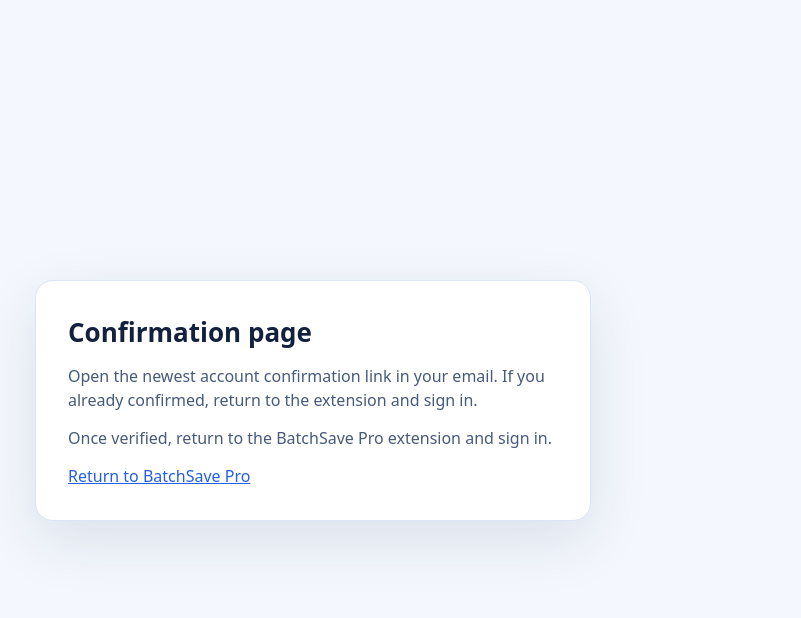
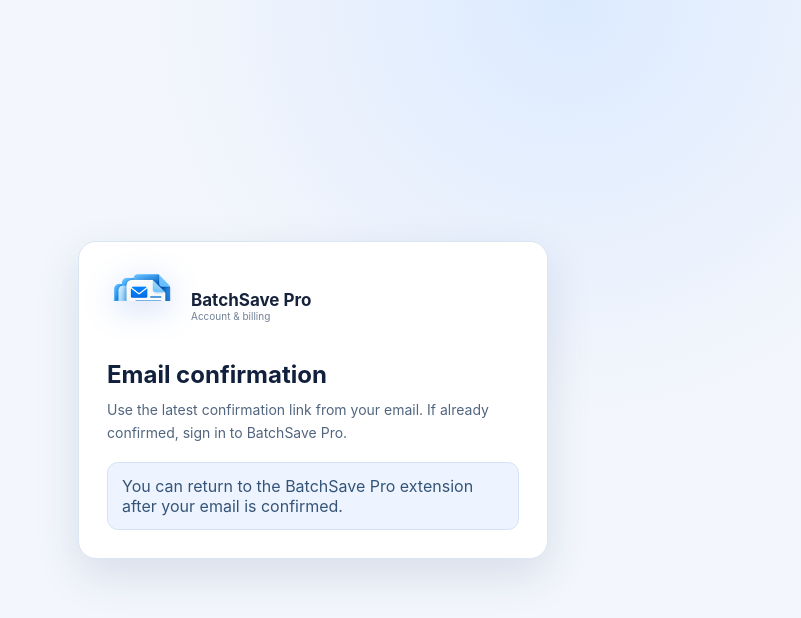
Before and after one commit to plamensve/batchsavepro-website, a plain HTML site: page signup-confirmed.html in a window 1280 px wide. Shown: the whole page, without its empty margins (327-1128 px from the left). Drawn offline with Linux system fonts and the light colour scheme.

Commit message:
Preserve account-confirmation design and fire verified Google Ads signup conversion

```diff
--- a/signup-confirmed.html
+++ b/signup-confirmed.html
@@ -5,78 +5,90 @@
 <meta name="viewport" content="width=device-width,initial-scale=1">
 <meta name="robots" content="noindex,nofollow">
 <meta name="referrer" content="no-referrer">
-  <title>Email confirmation — BatchSave Pro</title>
+<title>BatchSave Pro — Email confirmed</title>
 <style>
-    :root{font:16px/1.5 system-ui,-apple-system,"Segoe UI",sans-serif;color:#13213d;background:#f4f7fd}
-    body{min-height:100vh;display:grid;place-items:center;margin:0;padding:20px;box-sizing:border-box}
-    main{max-width:490px;background:white;padding:32px;border:1px solid #dce5f3;border-radius:18px;box-shadow:0 20px 60px #142a531c}
-    h1{margin:0 0 12px;font-size:26px}p{margin:0 0 14px;color:#465a7b}a{color:#245fe5}
+:root{font-family:Inter,system-ui,-apple-system,"Segoe UI",sans-serif;color:#17233b;background:#f3f6fc}
+*{box-sizing:border-box}
+body{margin:0;min-height:100vh;display:grid;place-items:center;padding:20px;background:radial-gradient(circle at 70% 0,#dceaff,transparent 35%),#f3f6fc}
+.card{width:min(470px,100%);background:#fff;border:1px solid #dce5f3;border-radius:18px;padding:28px;box-shadow:0 16px 44px #19396b20}
+.brand-row{display:flex;align-items:center;gap:12px;margin-bottom:18px}
+.logo{display:block;width:72px;height:72px;object-fit:contain;filter:drop-shadow(0 7px 16px rgba(30,91,220,.22))}
+.brand{display:flex;flex-direction:column}.brand strong{font-size:17px}.brand span{font-size:10px;color:#718096}
+h1{font-size:24px;margin:0 0 10px;color:#10203d}
+p{font-size:14px;line-height:1.6;color:#52657f;margin:0}
+.status{margin-top:18px;padding:13px 14px;border-radius:11px;background:#eef4ff;border:1px solid #d4e2f8;color:#345477}
+.status.success{background:#effbf5;border-color:#a8dec8;color:#146b4d}
 </style>
 </head>
 <body>
-<main>
-  <h1 id="heading">Verifying your email…</h1>
-  <p id="details">Checking your account securely.</p>
-  <p>Once verified, return to the BatchSave Pro extension and sign in.</p>
-  <a href="/">Return to BatchSave Pro</a>
+<main class="card">
+<div class="brand-row">
+<img class="logo" src="assets/app-icon.png" alt="BatchSave Pro">
+<div class="brand"><strong>BatchSave Pro</strong><span>Account &amp; billing</span></div>
+</div>
+<h1 id="heading">Checking confirmation…</h1>
+<p id="copy">Verifying the account securely.</p>
+<div id="status" class="status">You can return to the BatchSave Pro extension after your email is confirmed.</div>
 </main>
 <script>
 (async()=>{
  const heading=document.getElementById("heading");
-  const details=document.getElementById("details");
-  const fragment=new URLSearchParams(location.hash.slice(1));
-  const token=fragment.get("access_token");
-  const verificationType=fragment.get("type");
-  // Supabase implicit flow places bearer tokens in the URL fragment.
-  // Remove those credentials before loading analytics or any other network resource.
+ const copy=document.getElementById("copy");
+ const status=document.getElementById("status");
+ const params=new URLSearchParams(location.hash.slice(1));
+ const accessToken=params.get("access_token");
+ const type=params.get("type");
+ // Supabase Auth returns access tokens in the fragment; remove before loading analytics.
  history.replaceState(null,"",location.pathname);
-  if(!token||!["signup","email"].includes(verificationType)){
-    heading.textContent="Confirmation page";
-    details.textContent="Open the newest account confirmation link in your email. If you already confirmed, return to the extension and sign in.";
+ if(!accessToken||!["signup","email"].includes(type)){
+   heading.textContent="Email confirmation";
+   copy.textContent="Use the latest confirmation link from your email. If already confirmed, sign in to BatchSave Pro.";
    return;
  }
  try{
    const response=await fetch("https://gcfyaaqqsqrjwujpymjz.supabase.co/auth/v1/user",{
      headers:{
-        "apikey":"sb_publishable_S2ErUIpwWy-lmia3pEHwsw_803Cbb9Q",
-        "Authorization":"Bearer "+token
+       apikey:"sb_publishable_S2ErUIpwWy-lmia3pEHwsw_803Cbb9Q",
+       Authorization:"Bearer "+accessToken
      },
-      cache:"no-store",referrerPolicy:"no-referrer"
+     cache:"no-store",
+     referrerPolicy:"no-referrer"
    });
-    if(!response.ok)throw Error("Account verification failed");
+   if(!response.ok)throw Error("User verification failed");
    const user=await response.json();
-    if(!user?.id||!user?.email_confirmed_at)throw Error("Email not confirmed");
+   if(!user?.id||!user.email_confirmed_at)throw Error("Email not confirmed");
    heading.textContent="Email confirmed";
-    details.textContent="Your email has been verified. You can sign in to BatchSave Pro.";
-    // Count only newly confirmed accounts and only once per browser.
+   copy.textContent="Your email address has been confirmed successfully.";
+   status.textContent="Return to the BatchSave Pro extension and sign in with your email and password.";
+   status.classList.add("success");
    const created=Date.parse(user.created_at||"");
    const confirmed=Date.parse(user.email_confirmed_at||"");
    const now=Date.now();
+   // Do not count older accounts reopening their confirmation link.
    if(!Number.isFinite(created)||!Number.isFinite(confirmed)||
-       Math.abs(now-confirmed)>48*60*60*1000||
-       Math.abs(now-created)>48*60*60*1000)return;
-    const receipt="batchsave_signup_tracked_"+user.id;
-    if(localStorage.getItem(receipt))return;
-    localStorage.setItem(receipt,"1");
+      confirmed<created||now-confirmed<0||now-confirmed>48*3600000||
+      now-created<0||now-created>30*86400000)return;
+   const key="batchsave_signup_conversion_"+user.id;
+   if(localStorage.getItem(key))return;
+   // Conversion tracking only after confirmation and token removal.
+   const js=document.createElement("script");
+   js.async=true;
+   js.src="https://www.googletagmanager.com/gtag/js?id=AW-18444391789";
+   js.onload=()=>{
      window.dataLayer=window.dataLayer||[];
-    window.gtag=function(){window.dataLayer.push(arguments);};
+     window.gtag=function(){dataLayer.push(arguments);};
      gtag("js",new Date());
      gtag("config","AW-18444391789");
-    // This real conversion is emitted only after Supabase verifies a newly confirmed user.
      gtag("event","conversion",{
        send_to:"AW-18444391789/V57vCLmIxrUdE02q_NpE",
-      value:0,
-      currency:"EUR",
        transaction_id:user.id
      });
-    // Load Google Ads after the verification token was removed from the URL.
-    const script=document.createElement("script");
-    script.async=true;
-    script.src="https://www.googletagmanager.com/gtag/js?id=AW-18444391789";
-    document.head.appendChild(script);
+     localStorage.setItem(key,"1");
+   };
+   document.head.appendChild(js);
  }catch{
-    heading.textContent="Could not verify confirmation";
-    details.textContent="Please use the newest confirmation email and try again, or sign in if your email is already confirmed.";
+   heading.textContent="Confirmation not verified";
+   copy.textContent="Open the newest confirmation email or sign in if your email has already been confirmed.";
  }
 })();
 </script>
```
Lines whose indentation alone changed are shown as unchanged.
